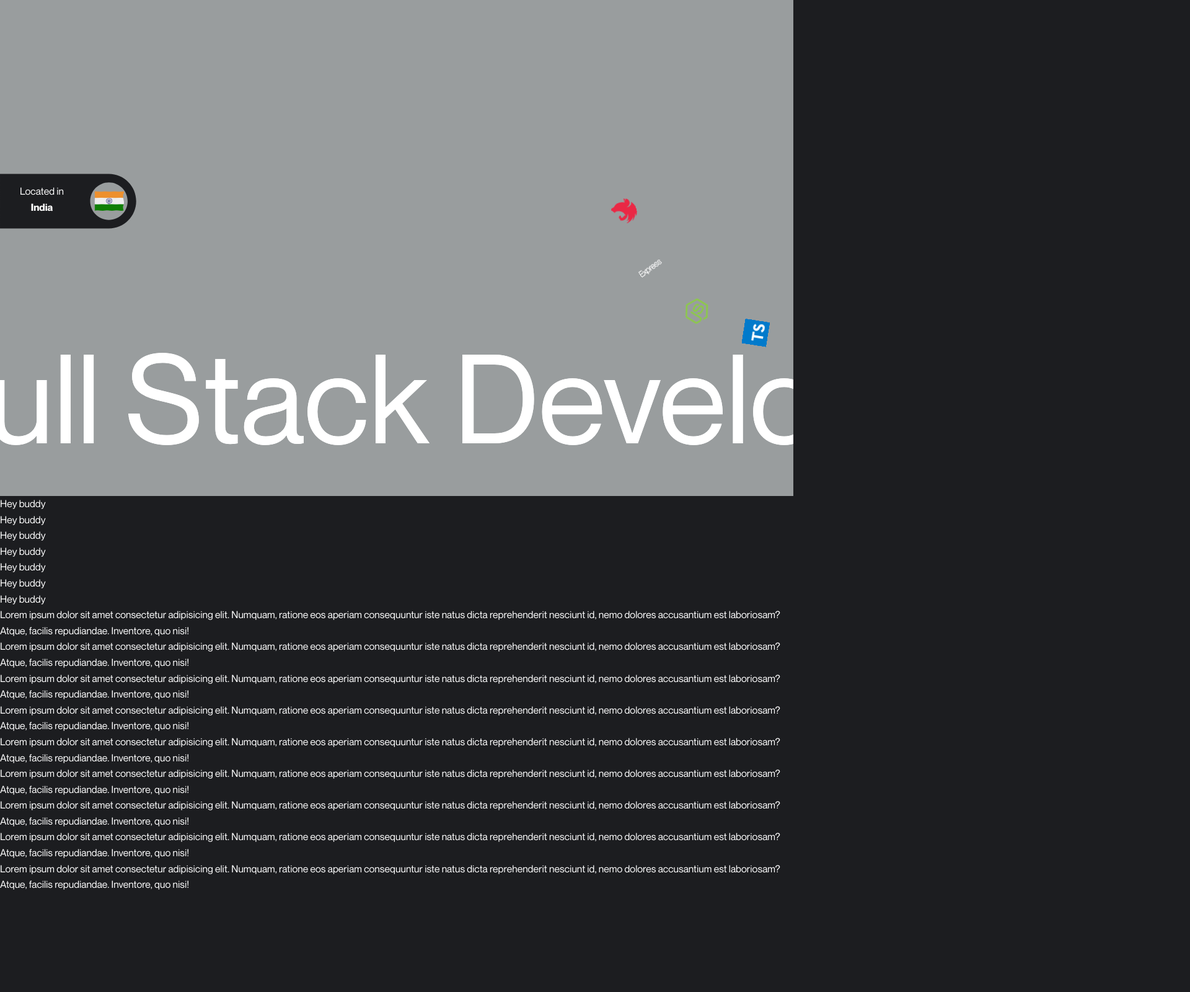
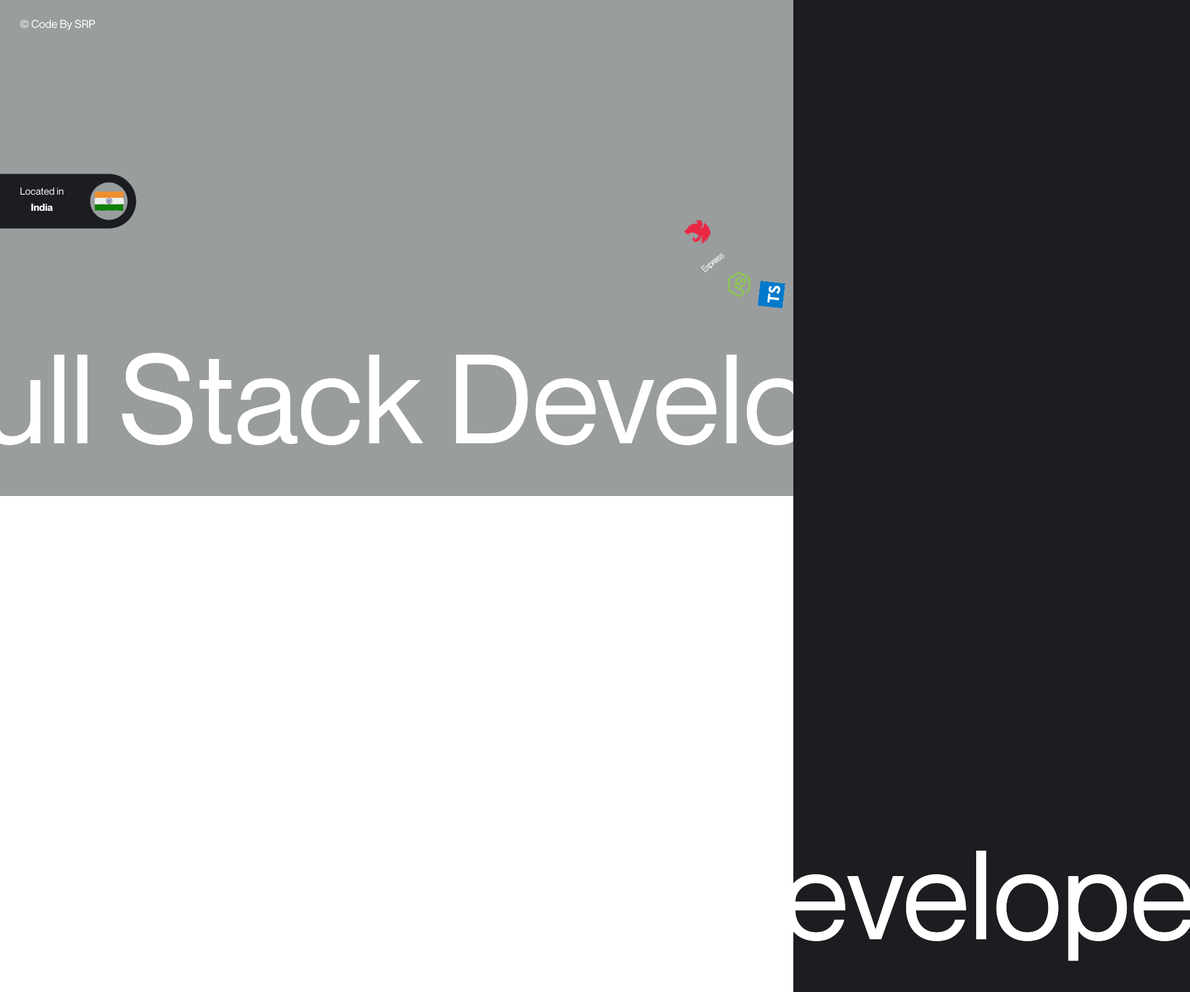
Before and after one commit to psavan1655/savanpatel, a Next.js app: page / in a window 1280 px wide. Shown: the top 1600 px of the page at 62% size, 1920 px wide, since content can reach past the window. Before the commit the page ends 1440 px from the top, so only its background shows below. Built offline with nearby package versions, Linux system fonts and the light colour scheme.

Commit message:
hero done

```diff
--- /dev/null
+++ b/src/modules/about-me/index.tsx
@@ -0,0 +1,35 @@
+import React from "react";
+import { motion, useScroll, useTransform } from "framer-motion";
+
+const AboutMe = () => {
+  const { scrollYProgress } = useScroll();
+
+  const x = useTransform(scrollYProgress, [0, 1], [0, -1000]);
+
+  return (
+    <div className="min-h-screen bg-white">
+      {[1, 2].map((num) => (
+        <motion.div
+          className="flex absolute bottom-0 w-full text-[200px]"
+          key={num}
+          initial={{ bottom: -50 }}
+          animate={{ bottom: 0 }}
+          transition={{ ease: "easeOut", duration: 0.5 }}
+          style={{
+            x: x,
+          }}
+        >
+          <div className="whitespace-nowrap">
+            Savan Patel&nbsp;&#8212;&nbsp;
+          </div>
+          <div className="whitespace-nowrap">
+            Full Stack Developer&nbsp;&#8212;&nbsp;
+          </div>
+          <div className="whitespace-nowrap">MERN&nbsp;</div>
+        </motion.div>
+      ))}
+    </div>
+  );
+};
+
+export default AboutMe;
--- /dev/null
+++ b/src/modules/common/header.tsx
@@ -0,0 +1,11 @@
+import React from "react";
+
+const Header = () => {
+  return (
+    <div className="absolute z-10 top-0 mx-auto px-8 py-6">
+      <span className="text-lg font-normal">© Code By SRP</span>
+    </div>
+  );
+};
+
+export default Header;
--- a/src/modules/common/welcome-screen.tsx
+++ b/src/modules/common/welcome-screen.tsx
@@ -26,7 +26,7 @@ const WelcomeScreen = () => {
   };
 
   useEffect(() => {
-    let timeFn = null;
+    let timeFn: any = null;
     if (activeTitle <= languages.length) {
       timeFn = setInterval(() => {
         setActiveTitle((prevActiveTitle) => prevActiveTitle + 1);
--- a/src/modules/home/hero-section.tsx
+++ b/src/modules/home/hero-section.tsx
@@ -43,7 +43,6 @@ const HeroSection = () => {
                     duration: 15,
                     ease: "linear",
                   },
-                  // delayChildren: 2,
                 },
               },
             }}
--- a/src/pages/index.tsx
+++ b/src/pages/index.tsx
@@ -5,6 +5,8 @@ import React from "react";
 import HeroSection from "@/modules/home/hero-section";
 import Sample from "@/modules/common/sample";
 import PageHead from "@/modules/common/page-head";
+import Header from "@/modules/common/header";
+import AboutMe from "@/modules/about-me";
 
 export default function Home() {
   const [loading, setLoading] = React.useState(true);
@@ -23,8 +25,9 @@ export default function Home() {
           <WelcomeScreen />
         ) : (
           <>
+            <Header />
             <HeroSection />
-            <Sample />
+            <AboutMe />
           </>
         )}
       </motion.div>
--- a/src/styles/globals.css
+++ b/src/styles/globals.css
@@ -83,6 +83,7 @@ body {
   font-size: clamp(16px, 1.2vw, 19px);
   background-color: var(--color-dark);
   height: 100%;
+  overflow-x: hidden;
 }
 
 html,
@@ -155,6 +156,10 @@ body {
   font-display: auto;
 }
 
+.header-logo {
+  font-family: "Alex Brush", cursive;
+}
+
 ::-webkit-scrollbar {
   width: 8px;
 }
--- a/src/styles/styles.css
+++ b/src/styles/styles.css
@@ -1,7 +1,7 @@
 .ferris-wheel-techs {
   right: 0%;
-  height: 70%;
-  top: 0%;
+  height: 40%;
+  top: 22%;
   position: absolute;
   overflow: hidden;
   rotate: -90deg;
```
